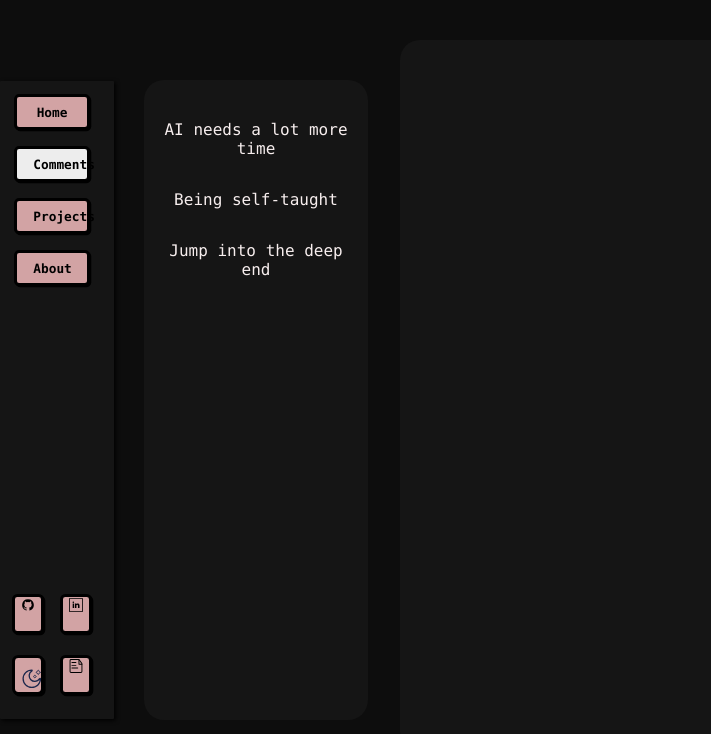
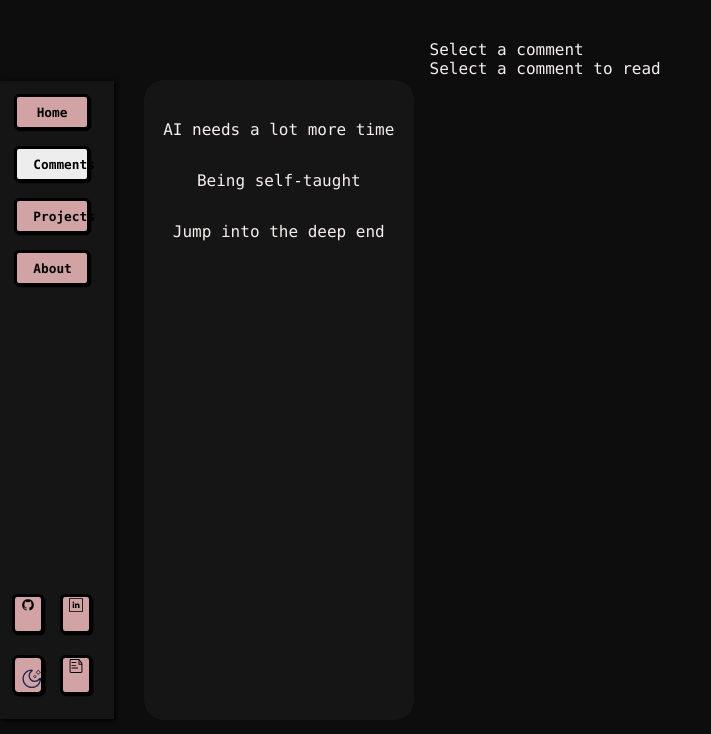
Before and after one commit to CVilledieu/Portfolio, a React app in the folder frontend/: page / in a window 1280 px wide. Both pictures are taken after a click on the button "Comments". Shown: the top 734 px of the page, without its empty margins (0-711 px from the left). Built offline with nearby package versions, Linux system fonts and the light colour scheme; the HTML template or start-up script is replaced by a standard one.

Commit message:
Comments page now uses stated passed as props instead of contect. Comment list also now filters out selected comment and displays it

```diff
--- a/frontend/src/views/comments/comments.jsx
+++ b/frontend/src/views/comments/comments.jsx
@@ -1,67 +1,64 @@
 import './comments.css';
 import {CommentData} from './data.js';
-import React, {createContext, useContext, useState} from 'react';
+import React, {useState} from 'react';
 
-const CardCtx = createContext({
-    cardList: [],
-    setCardList: () => {}
-});
 
 export default function CommentsPage() {
-    const cList = CommentData.map(com => {
+    const listState = useState(CommentData);
+    const [current, setCurrent] = useState(null);
+    return (
+        <div id="comments-page">
+            <title>I'm Just Saying</title>
+            <div id="comment-stack">
+                <CommentsList lState={listState} bState={setCurrent}/>
+            </div>
+            <div id="comment-board">
+                <CommentBoard comment={current}/>
+            </div>
+        </div>
+    );
+}
+
+function CommentsList({lState, bState}) {
+    const [currentList, setCurrentList] = lState;
+    const List = currentList.map(com => {
         return(
-        <div className='comment-stack-title targetable' key={com.id} onClick={() => updateCtx(com)} >
+        <div className='comment-stack-title targetable' key={com.id} onClick={() => updatePageState(com.id, setCurrentList, bState)} >
             {com.Title}
         </div>
         );
     });
     return (
-        <div id="comments-page">
-            <title>I'm Just Saying</title>
-            <div id="comment-stack">
-                <div id='comment-stack-list'>
-                    {cList}
-                </div>
-            </div>
-            <Corkboard />
+        <div id="comment-stack-list">
+            {List}
         </div>
     );
 }
 
-function updateCtx(com) {
-    const maxCards = 3;
-    const {cardList, setCardList} = useContext(CardCtx);
-    if (cardList.length < maxCards) {
-     setCardList(com);
-    } else {
-        console.log('Card limit reached');
-    }
+function updatePageState(id, listSetFunc, boardSetFunc) {
+    updateListState(id, listSetFunc);
+    updateBoardState(id, boardSetFunc);
 }
 
+function updateListState(id, setFunc) {
+    const newList = CommentData.filter(com => com.id !== id);
+    setFunc(newList);
+}
 
-function Corkboard() {
-    const [cardList, setCardList] = useState([]);
-    const value = {cardList, setCardList};
+function updateBoardState(id, setFunc) {
+    const newBoard = CommentData.find(com => com.id === id);
+    setFunc(newBoard);
+}
+
+function CommentBoard({comment}) {
     return (
-        <div id="corkboard-container">
-            <div id='corkboard'>
-                <CardCtx.Provider value={value}>
-                    <CommentCard props={cardList} />
-                </CardCtx.Provider>
+        <div id="comment-board-inner">
+            <div id="comment-board-title">
+                {comment ? comment.Title : "Select a comment"}
+            </div>
+            <div id="comment-board-body">
+                {comment ? comment.Body : "Select a comment to read"}
             </div>
         </div>
     );
 }
-
-function CommentCard({props}) {
-    return (
-        <div className='comment-card'>
-            <div className='comment-card-title'>
-                {props.Title}
-            </div>
-            <div className='comment-card-body'>
-                {props.Body}
-            </div>
-        </div>
-    );
-}
```
